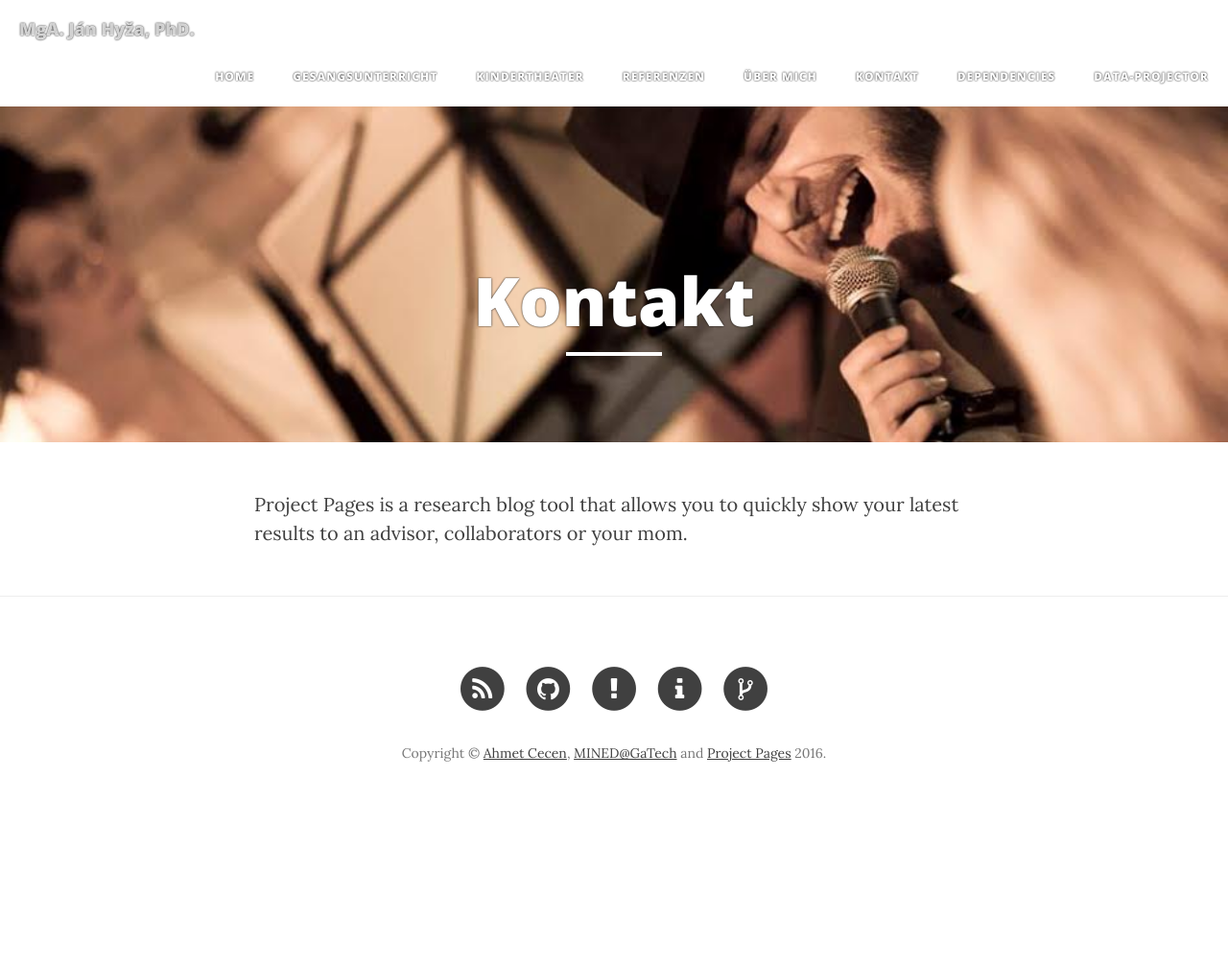
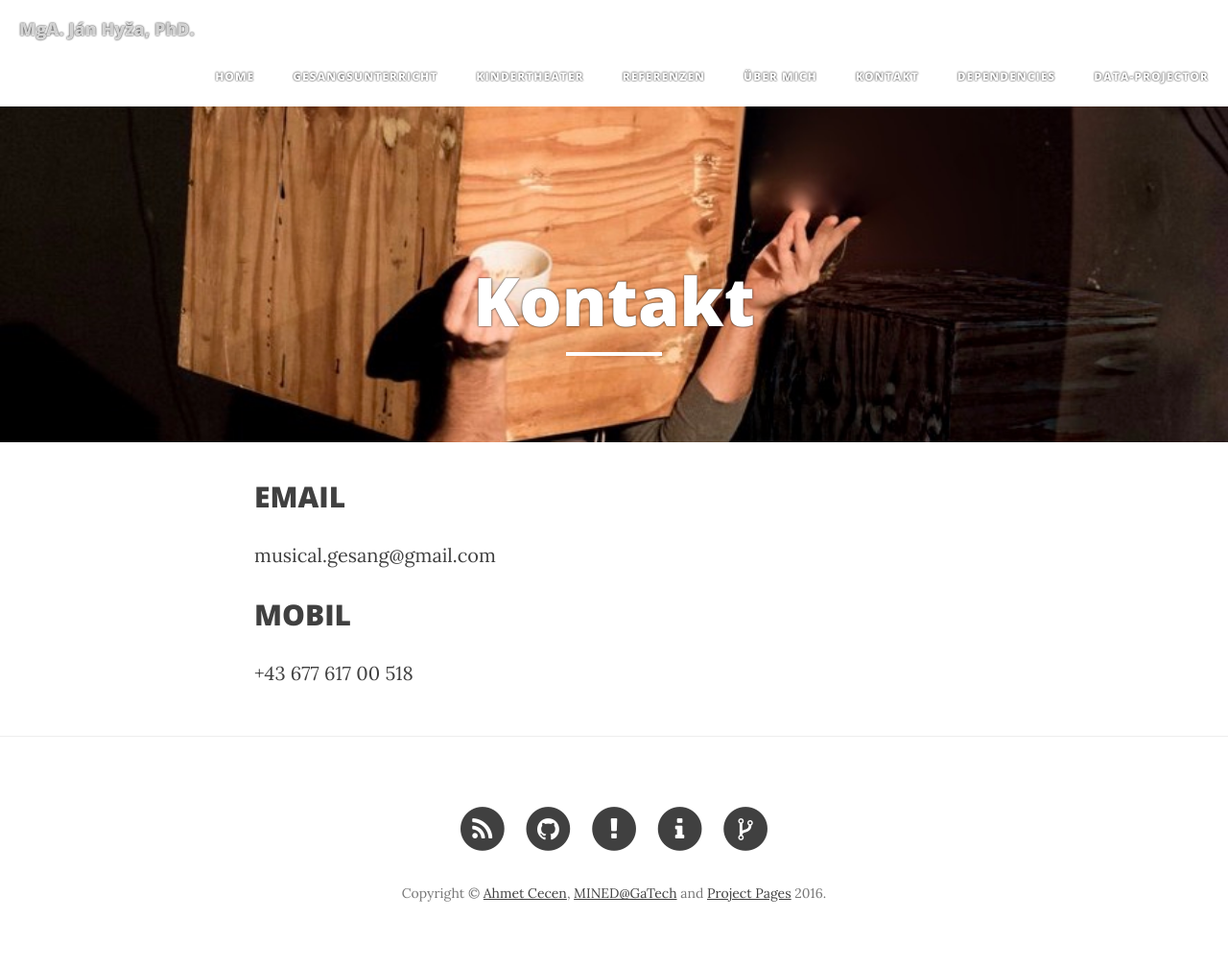
Before and after one commit to janhyza/gesangscoaching.at, a Jekyll site: the page built from contact.md, in a window 1280 px wide. Shown: the whole page at 96% size. Built offline with Jekyll 4.4.1, drawn with Linux system fonts in a browser that asks for light colours; nearby versions of some CDN libraries; before the commit the page ends 900 px from its top, so only the background shows below that.

Commit message:
update contact

```diff
--- a/contact.md
+++ b/contact.md
@@ -2,7 +2,10 @@
 layout: page
 title: "Kontakt"
 description: ""
-header-img: "img/home-bg.jpg"
+header-img: "img/kontakt.jpg"
 ---
+## EMAIL
+musical.gesang@gmail.com
 
-Project Pages is a research blog tool that allows you to quickly show your latest results to an advisor, collaborators or your mom.
+## MOBIL
++43 677 617 00 518
```
